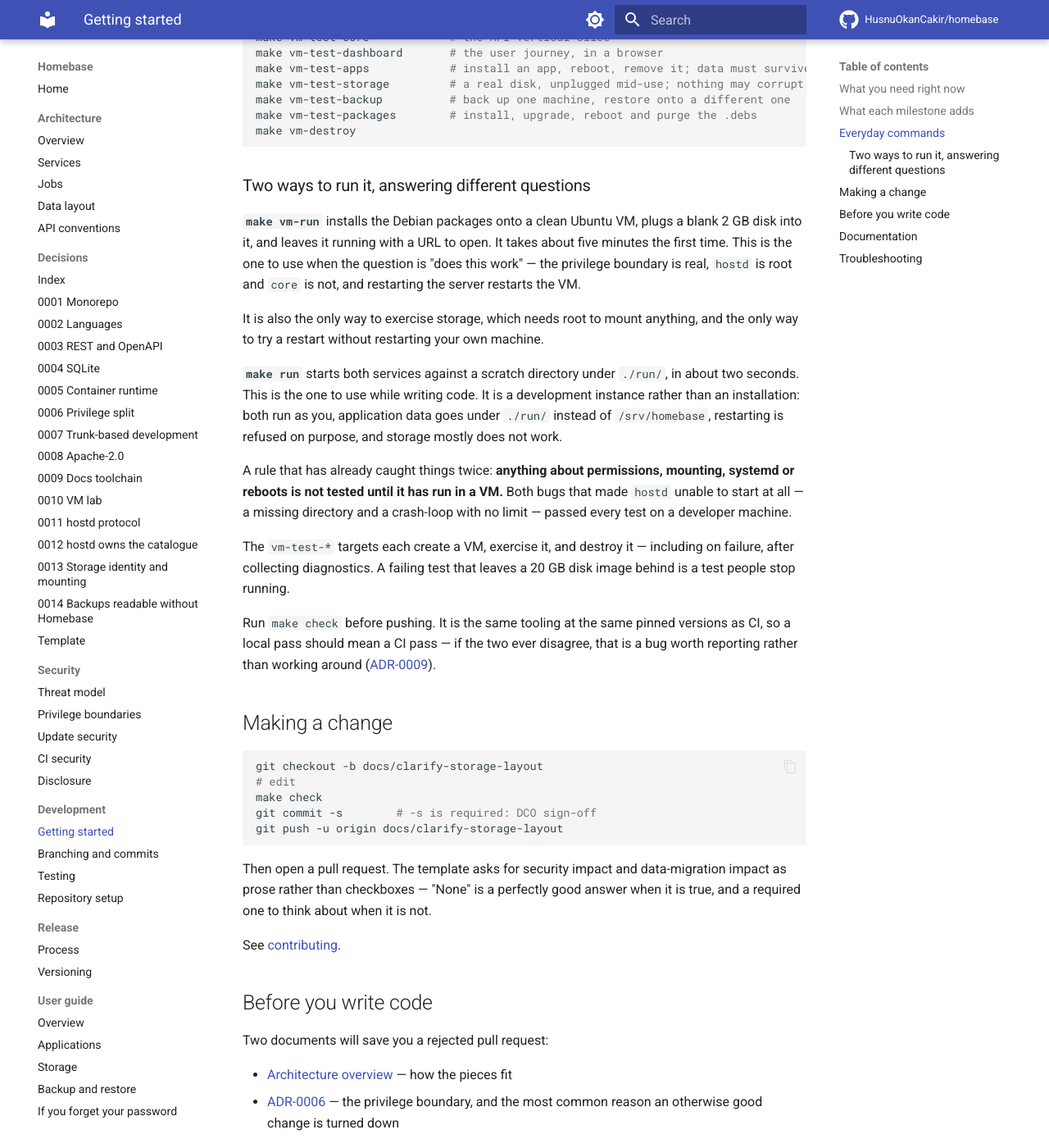
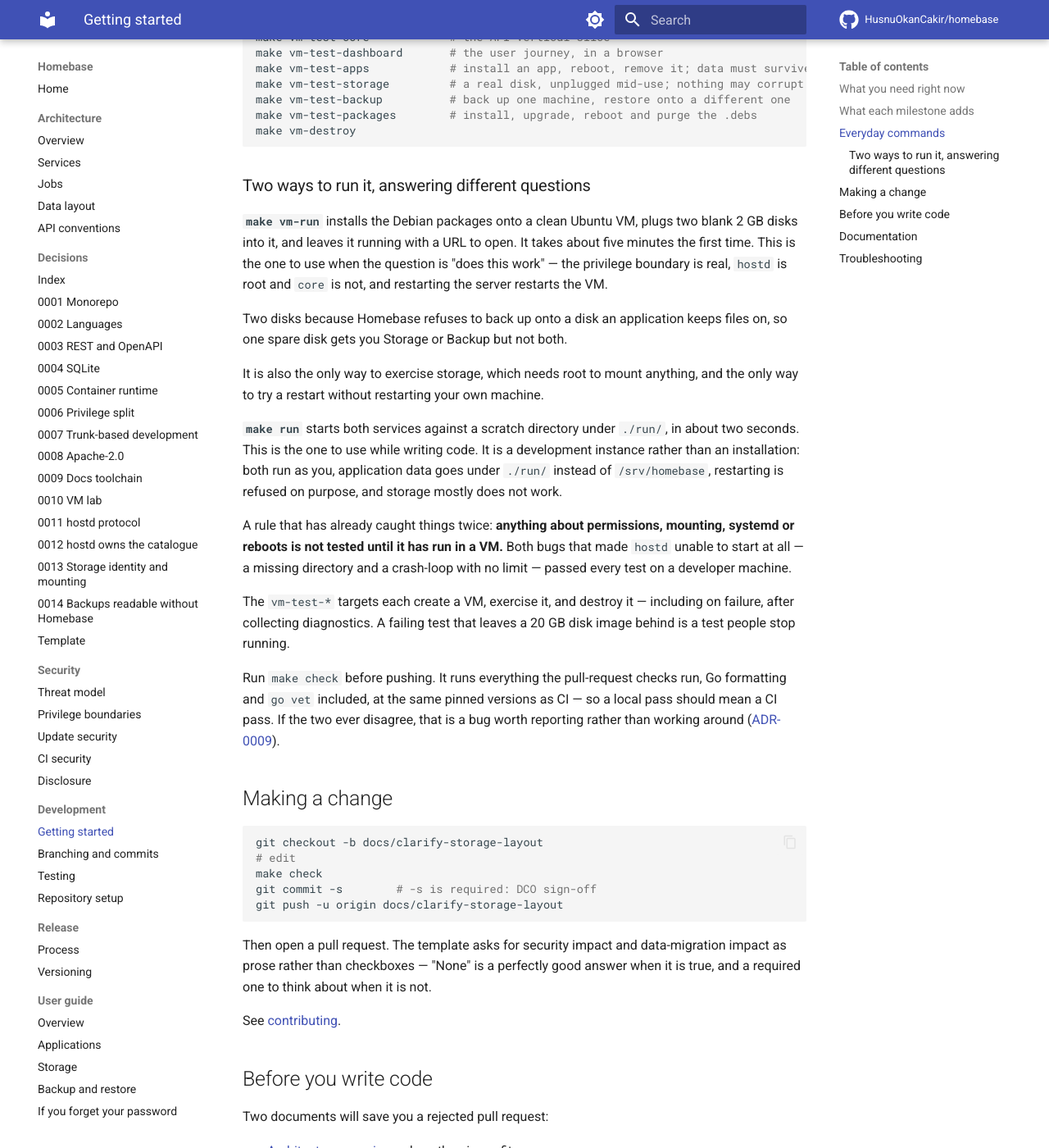
Before and after one commit to HusnuOkanCakir/homebase, an MkDocs documentation site: the page built from docs/development/getting-started.md, in a window 1280 px wide and 1400 px high, scrolled down 2029 px. Shown: the whole window at 82% size. Built offline with MkDocs 1.6.1 and Material for MkDocs 9.7.7, drawn with Linux system fonts in a browser that asks for light colours; comment, search, counter and statistics services are not loaded.

Commit message:
docs: the demo machine needs two disks, and say what it can now show
`make vm-run` plugged in one blank disk, which was enough when Storage was the
last thing built. It is not any more: Homebase refuses to put a backup on a
disk an application keeps files on, so one spare disk gets you Storage or
Backup and not both. Somebody following the README would have given the disk
to File Browser and then been refused a backup, with no obvious way forward.

The demo now offers Backup and Security among the things worth trying, and
tells people to write down the recovery code rather than clicking past it —
which is the whole point of showing it.

Signed-off-by: Okan Cakir <h.okancakir@gmail.com>

```diff
--- a/docs/development/getting-started.md
+++ b/docs/development/getting-started.md
@@ -89,10 +89,14 @@
 
 ### Two ways to run it, answering different questions
 
-**`make vm-run`** installs the Debian packages onto a clean Ubuntu VM, plugs a blank 2 GB
-disk into it, and leaves it running with a URL to open. It takes about five minutes the first
-time. This is the one to use when the question is "does this work" — the privilege boundary
-is real, `hostd` is root and `core` is not, and restarting the server restarts the VM.
+**`make vm-run`** installs the Debian packages onto a clean Ubuntu VM, plugs two blank 2 GB
+disks into it, and leaves it running with a URL to open. It takes about five minutes the
+first time. This is the one to use when the question is "does this work" — the privilege
+boundary is real, `hostd` is root and `core` is not, and restarting the server restarts the
+VM.
+
+Two disks because Homebase refuses to back up onto a disk an application keeps files on, so
+one spare disk gets you Storage or Backup but not both.
 
 It is also the only way to exercise storage, which needs root to mount anything, and the only
 way to try a restart without restarting your own machine.
@@ -111,8 +115,9 @@
 failure, after collecting diagnostics. A failing test that leaves a 20 GB disk image behind
 is a test people stop running.
 
-Run `make check` before pushing. It is the same tooling at the same pinned versions as CI, so
-a local pass should mean a CI pass — if the two ever disagree, that is a bug worth reporting
+Run `make check` before pushing. It runs everything the pull-request checks run, Go
+formatting and `go vet` included, at the same pinned versions as CI — so a local pass should
+mean a CI pass. If the two ever disagree, that is a bug worth reporting
 rather than working around ([ADR-0009](../decisions/0009-python-docs-toolchain.md)).
 
 ## Making a change
```
Also changed, not shown: README.md (+17 -10 lines), docs/index.md (+3 -0 lines), 1 other file.
